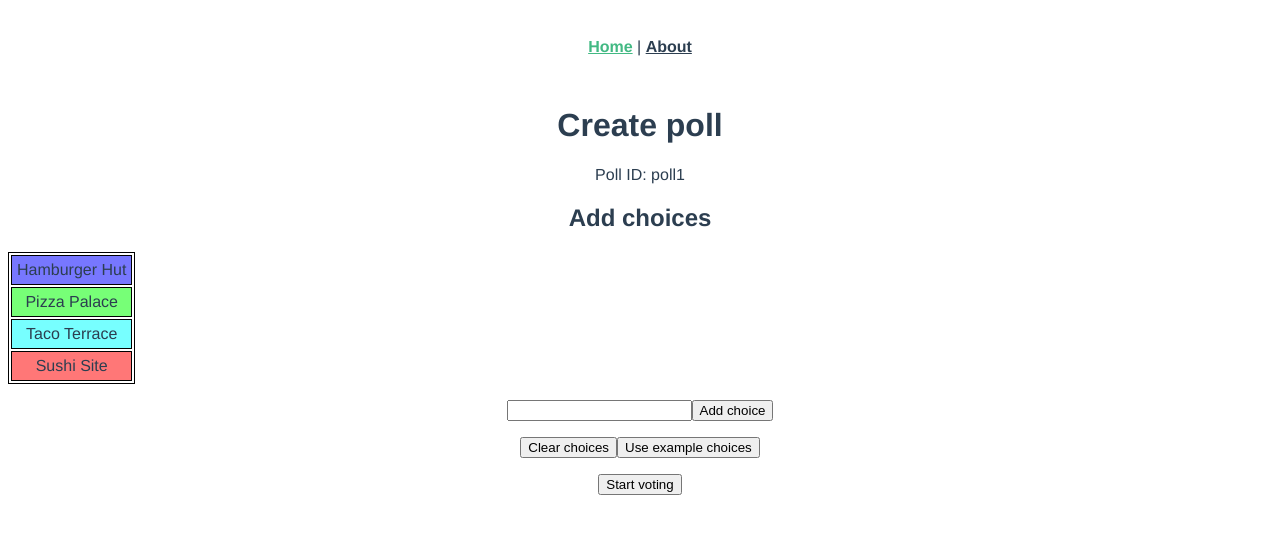
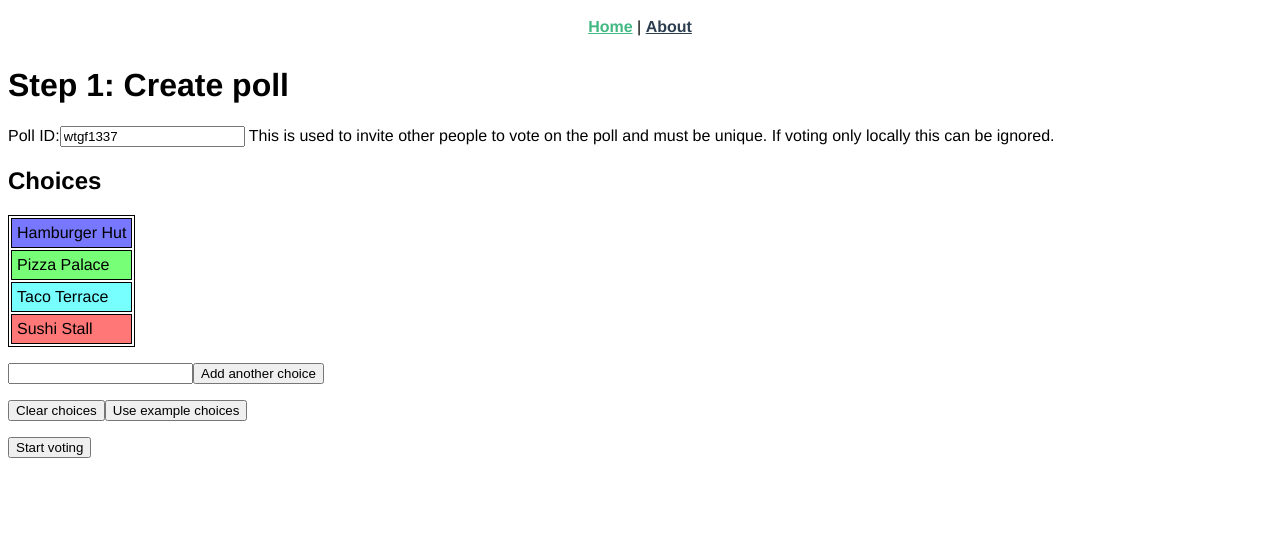
Before and after one commit to jarnoln/wtgfl-vue3-ts, a Vue app: page / in a window 1280 px wide. Shown: the top 534 px of the page. Built offline with nearby package versions, Linux system fonts and the light colour scheme.

Commit message:
Allow edit poll ID

```diff
--- a/src/App.vue
+++ b/src/App.vue
@@ -11,12 +11,11 @@
   font-family: Avenir, Helvetica, Arial, sans-serif;
   -webkit-font-smoothing: antialiased;
   -moz-osx-font-smoothing: grayscale;
-  text-align: center;
-  color: #2c3e50;
 }
 
 #nav {
-  padding: 30px;
+  padding: 10px;
+  text-align: center;
 }
 
 #nav a {
--- a/src/components/EditChoices.vue
+++ b/src/components/EditChoices.vue
@@ -1,7 +1,12 @@
 <template>
-  <h1>Create poll</h1>
-  <p>Poll ID: {{ $store.state.pollId }}</p>
-  <h2>Add choices</h2>
+  <h1>Step 1: Create poll</h1>
+  <form>
+    <label for="new-poll-id">Poll ID:</label>
+    <input id="new-poll-id" type="text" v-model="localPollId" />
+    This is used to invite other people to vote on the poll and must be unique.
+    If voting only locally this can be ignored.
+  </form>
+  <h2>Choices</h2>
   <div>
     <table>
       <tr
@@ -16,7 +21,7 @@
   </div>
   <p>
     <input id="new-choice-text" type="text" v-model="newChoiceText" />
-    <button id="btn-add-new-choice" @click="addNewChoice()">Add choice</button>
+    <button id="btn-add-new-choice" @click="addNewChoice()">Add another choice</button>
   </p>
   <p>
     <button
@@ -48,10 +53,11 @@ export default defineComponent({
   },
   data() {
     return {
+      localPollId: 'wtgf1337',
       newChoiceText: ''
     }
   },
-  computed: mapState(['pollId', 'choices']),
+  computed: mapState(['choices']),
   methods: {
     addChoice(title: string) {
       this.$store.commit('addChoice', title)
@@ -66,7 +72,7 @@ export default defineComponent({
       this.addChoice('Hamburger Hut')
       this.addChoice('Pizza Palace')
       this.addChoice('Taco Terrace')
-      this.addChoice('Sushi Site')
+      this.addChoice('Sushi Stall')
     },
     clearChoices() {
       this.$store.commit('clearChoices')
```
